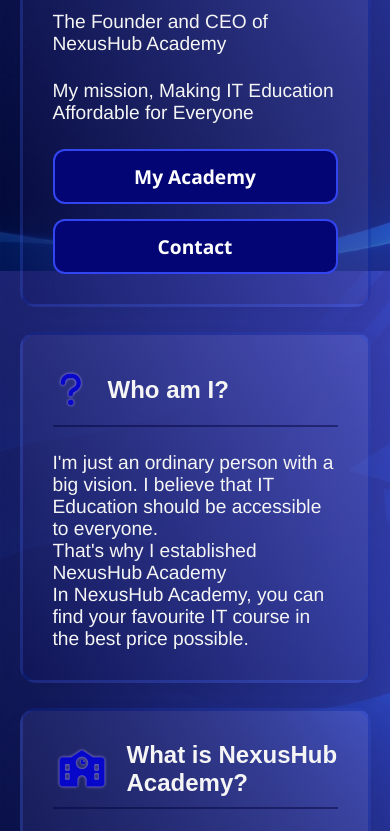
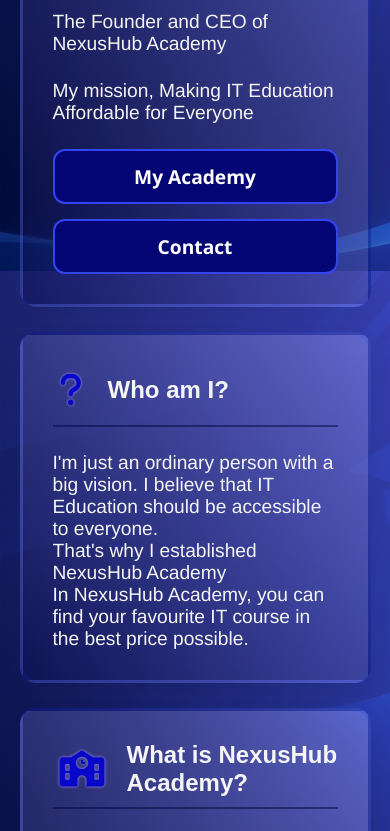
Before and after one commit to Siam-Tech24/siam-tech24.github.io, a plain HTML site: page index.html in a window 390 px wide. Shown: the part 573-1404 px from the top of the page. Drawn offline with Linux system fonts and the light colour scheme.

Commit message:
Update index.html

```diff
--- a/index.html
+++ b/index.html
@@ -185,7 +185,6 @@
 
             article {
                 max-width: 450px;
-                background: linear-gradient(to right top, rgba(11, 11, 77, 0.2), rgba(165, 165, 253, 0.2));
             }
 
             .details a,
```
